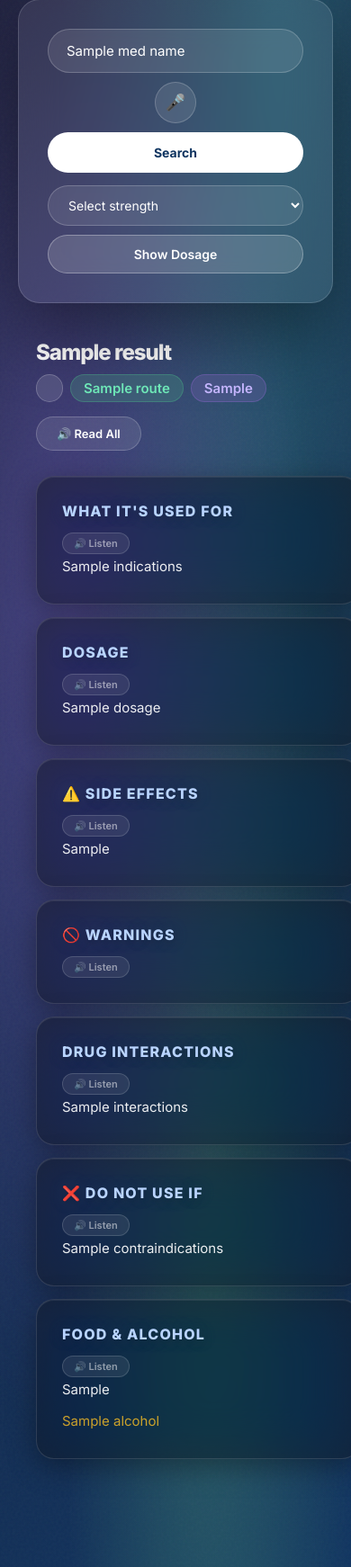
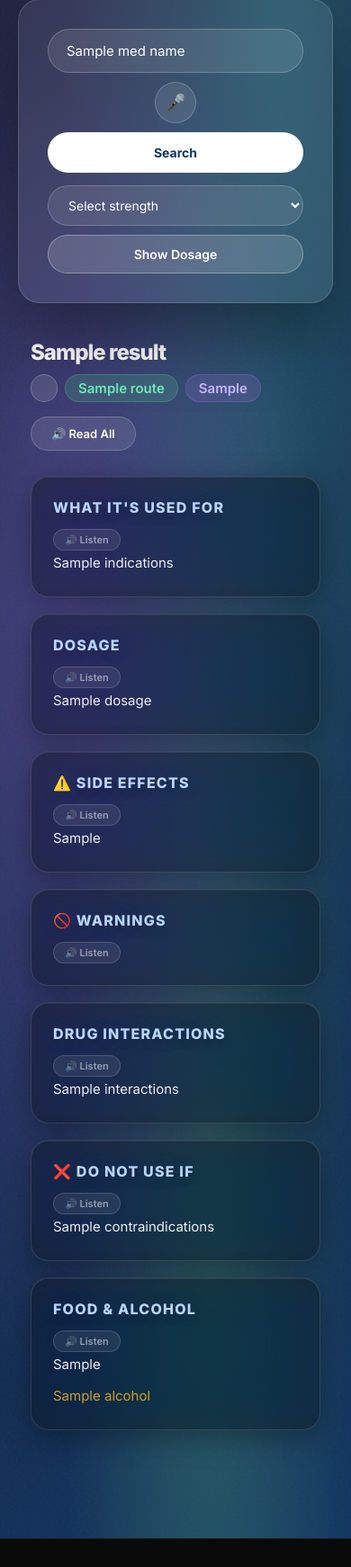
Before and after one commit to shahadzein/pharmindex, a Flask app: template templates/index.html in a window 390 px wide. Shown: the part 351-2093 px from the top of the page at 90% size. Run offline with Flask 3, Linux system fonts and the light colour scheme; the template is opened without the code that fills it: most values are stand-ins (such as "Sample title", 1, 10 or a date in 2020).

Commit message:
fix done

```diff
--- a/templates/index.html
+++ b/templates/index.html
@@ -280,10 +280,18 @@
 
     /* ── CARDS ── */
     .cards-grid {
-      display: grid;
-      grid-template-columns: repeat(auto-fit, minmax(360px, 1fr));
-      gap: 14px;
-    }
+  display: grid;
+
+  grid-template-columns:
+    repeat(auto-fit, minmax(min(360px, 100%), 1fr));
+
+  gap: 18px;
+
+  width: 100%;
+
+  justify-content: center;
+  justify-items: center;
+}
 
    .card {
   background: rgba(20, 24, 32, 0.55);
@@ -328,6 +336,24 @@
   text-align: left;
   margin: 0;
   font-weight: 400;
+}
+@media (max-width: 768px) {
+
+  .results-panel {
+    padding: 0 14px;
+  }
+
+  .cards-grid {
+    grid-template-columns: 1fr;
+  }
+
+  .card {
+    width: 100%;
+    max-width: 420px;
+    margin: 0 auto;
+    padding: 24px;
+  }
+
 }
 
     .listen-btn {
```
